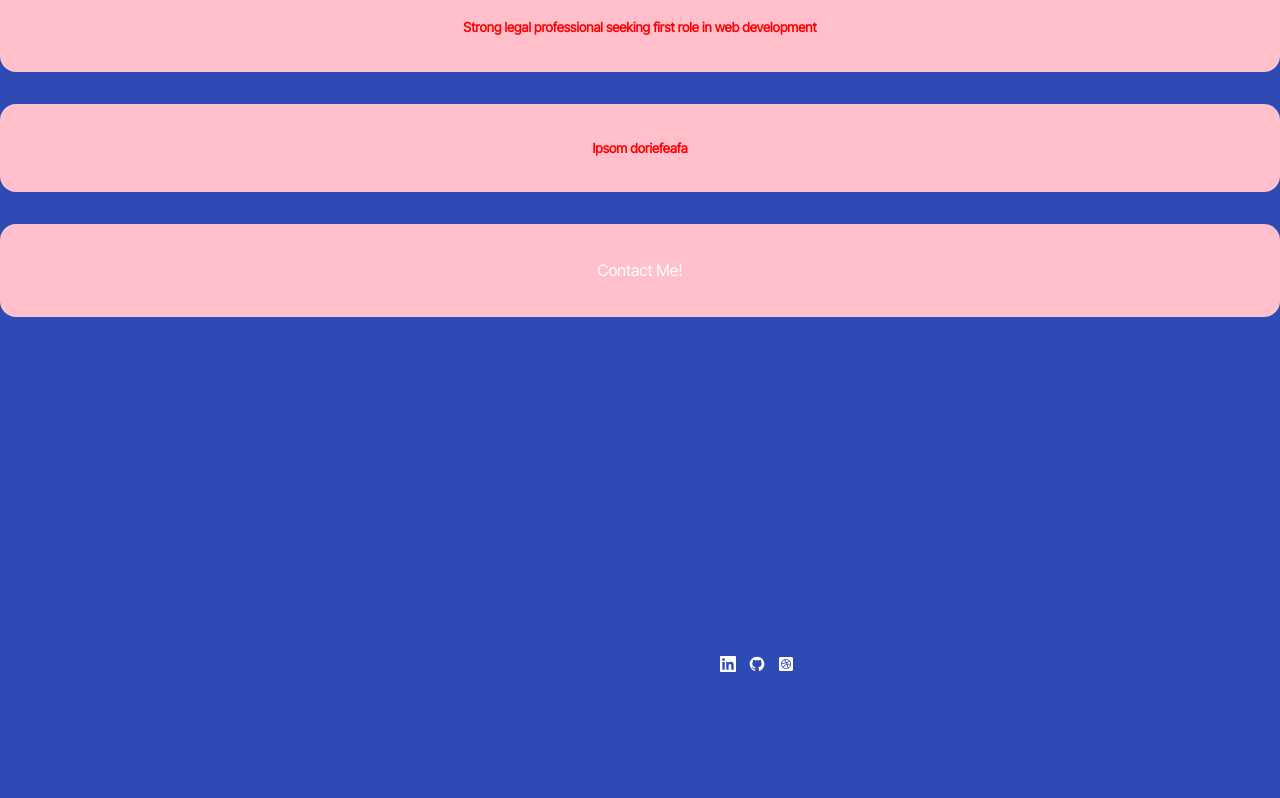
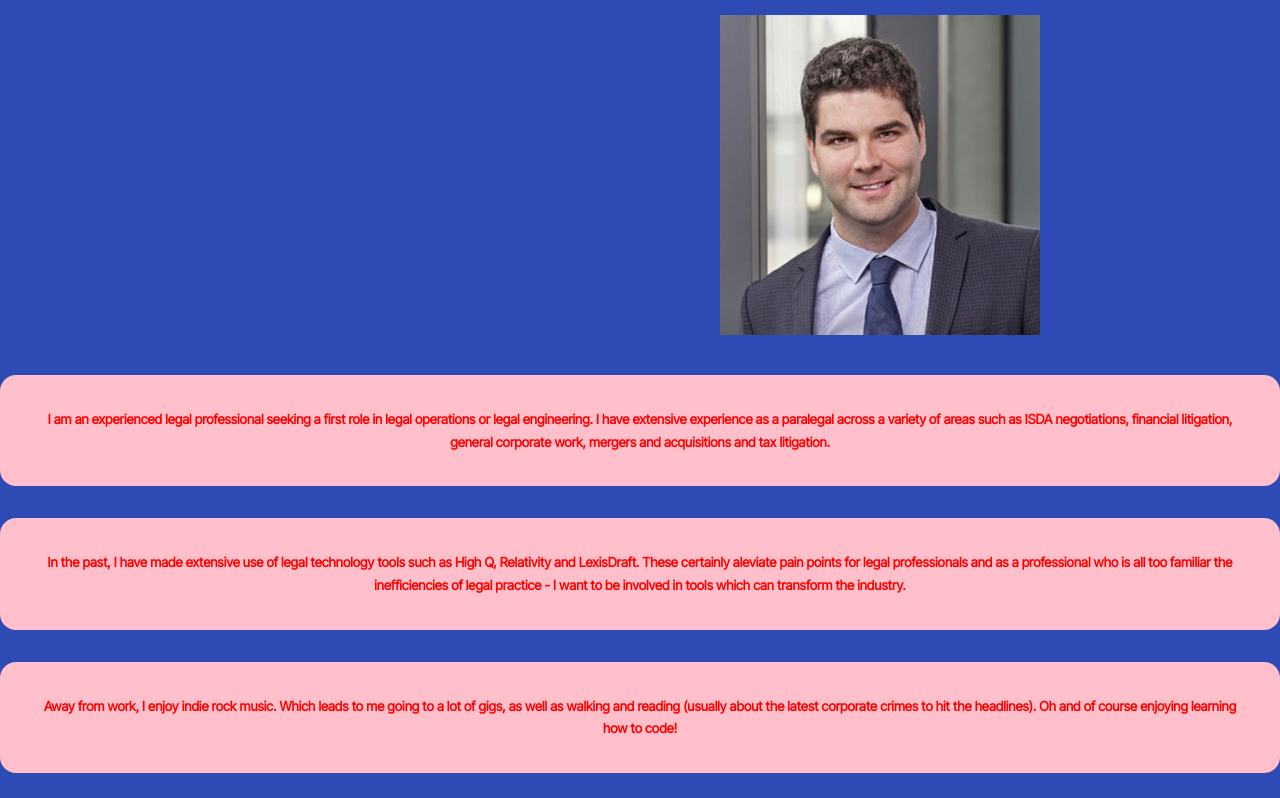
Before and after one commit to munnos/my-portfolio, a React (Create React App) app: page /about in a window 1280 px wide. Shown: the part 342-1140 px from the top of the page. Before the commit the page ends 1057 px from the top, so only its background shows below. Built offline with nearby package versions, Linux system fonts and the light colour scheme.

Commit message:
Changes to resume

```diff
--- a/src/components/about/About.jsx
+++ b/src/components/about/About.jsx
@@ -1,42 +1,64 @@
-import React from 'react'
-import './about.css'
-
+import React from "react";
+import "./about.css";
+import Me from './../../assets/Me.jpg';
 
 const About = () => {
   return (
-    <section class='about'>
+    <section class="about">
       <h1 id="aboutmeHeader">About Me</h1>
+      <div>
+      <img id="picofMe" src={Me} alt="me" />
+      </div>
       <div className="containeraboutContainer">
-
-
         <div className="aboutContent">
           <article className="aboutCards">
-            <h5> Strong legal professional seeking first role in web development</h5>
-
+            <h5>
+              {" "}
+              I am an experienced legal professional seeking a first role in
+              legal operations or legal engineering. I have extensive experience
+              as a paralegal across a variety of areas such as ISDA
+              negotiations, financial litigation, general corporate work,
+              mergers and acquisitions and tax litigation.
+            </h5>
           </article>
         </div>
 
         <div className="aboutContent">
           <article className="aboutCards">
-            <h5> Ipsom doriefeafa</h5>
+            <h5>
+              {" "}
+              In the past, I have made extensive use of legal technology tools
+              such as High Q, Relativity and LexisDraft. These certainly
+              aleviate pain points for legal professionals and as a professional
+              who is all too familiar the inefficiencies of legal practice - I
+              want to be involved in tools which can transform the industry.
+            </h5>
           </article>
         </div>
 
         <div className="aboutContent">
           <article className="aboutCards">
-            <a href="/contact" className='btnPrimary'> Contact Me! </a>
+            <h5>
+              {" "}
+              Away from work, I enjoy indie rock music. Which leads to me going
+              to a lot of gigs, as well as walking and reading (usually about
+              the latest corporate crimes to hit the headlines). Oh and of
+              course enjoying learning how to code!
+            </h5>
+          </article>
+        </div>
+
+        <div className="aboutContent">
+          <article className="aboutCards">
+            <a href="/contact" className="btnPrimary">
+              {" "}
+              Contact Me!{" "}
+            </a>
           </article>
         </div>
       </div>
+    </section>
+  );
+};
 
-
-
-
-
-
-      </section>
-
-  )
-}
-
-export default About
+export default About;
--- a/src/components/about/about.css
+++ b/src/components/about/about.css
@@ -48,7 +48,15 @@
 
 } */
 
+#picofMe {
+    height: 40vh;
+    width: 40vh;
+    margin-left: 90vh;
+    margin-top: 4rem;
+    border-radius: 12 rem 12 rem 0 0;
+    padding: 5rem 1.5rem 1.5 rem 1.5rem;
 
+  }
 
 .aboutCards {
    background: pink;
@@ -57,7 +65,7 @@
    padding: 2rem;
    text-align: center;
    margin-top: 2rem;
-   grid-template-rows: 1fr 2fr 1fr;
+   grid-template-rows: 1fr 1fr 2fr 1fr;
 
 
 }
@@ -74,4 +82,11 @@
     #aboutmeHeader {
         padding-left: 0;
         width: 90%;
-    }}
+    }
+
+    #picofMe {
+
+        margin-left: 0;
+
+
+      }}
--- a/src/components/header/Nav.jsx
+++ b/src/components/header/Nav.jsx
@@ -4,7 +4,7 @@ import '../../index.css';
 import { TiHome } from 'react-icons/ti';
 import { MdOutlineMessage} from 'react-icons/md';
 import {TbUserCircle} from 'react-icons/tb';
-import {GrDocumentPdf} from 'react-icons/gr';
+import {AiOutlineFileWord} from 'react-icons/ai';
 import {TfiBook} from 'react-icons/tfi';
 import {useState} from 'react';
 
@@ -17,7 +17,7 @@ const Nav = () => {
 <a href="/about" onClick={() => setactiveNav('/about')} className={activeNav === '/about' ? 'active' : ''}><TbUserCircle /></a>
 <a href="/contact" onClick={() => setactiveNav('/contact')} className={activeNav === '/contact' ? 'active' : ''}><MdOutlineMessage /></a>
 <a href="/portfolio" onClick={() => setactiveNav('/portfolio')} className={activeNav === '/portfolio' ? 'active' : ''}><TfiBook /></a>
-<a href="/cv" onClick={() => setactiveNav('/cv')} className={activeNav === '/cv' ? 'active' : ''}><GrDocumentPdf /></a>
+<a href="/cv" onClick={() => setactiveNav('/cv')} className={activeNav === '/cv' ? 'active' : ''}><AiOutlineFileWord /></a>
 </nav>
   )
 }
--- a/src/components/header/nav.css
+++ b/src/components/header/nav.css
@@ -13,6 +13,7 @@ nav {
     max-width: max-content;
     margin-bottom: 2rem;
     margin-top: 2rem;
+
 
 
 }
--- a/src/components/home/home.css
+++ b/src/components/home/home.css
@@ -10,7 +10,7 @@
 #picofMe {
     height: 40vh;
     width: 40vh;
-    left: calc(50% - 7.5rem);
+    margin-left: 90vh;
     margin-top: 4rem;
     border-radius: 12 rem 12 rem 0 0;
 
--- a/src/components/resume/Resume.jsx
+++ b/src/components/resume/Resume.jsx
@@ -8,7 +8,31 @@ const Resume = () => {
     <div className="cta">
         <a href={CV} download className="resumeCards">Download CV</a>
         <a href="/contact" className='resumeCards'>Contact me</a>
-        <div className="me"> </div>
+    <div className="resumeCards">
+      <li> Proficiencies:
+        <ul>
+            MongoDb
+        </ul>
+        <ul>
+            Javascript
+        </ul>
+        <ul>
+            React
+        </ul>
+        <ul>
+            SQL
+        </ul>
+        <ul>
+            CSS
+        </ul>
+        <ul>
+            NodeJS
+        </ul>
+        <ul>
+            More coming soon!
+        </ul>
+      </li>
+    </div>
     </div>
   )
 }
--- a/src/components/resume/resume.css
+++ b/src/components/resume/resume.css
@@ -1,6 +1,11 @@
 .cta {
     display: grid;
     justify-items: center;
+    margin-bottom: 30vh;
+}
+
+li {
+    color: white;
 }
 
 .btn.resumeBtns {
--- a/src/index.css
+++ b/src/index.css
@@ -102,6 +102,8 @@ a:hover {
     color: var(--color-primary);
 }
 
+
+
 /* img {
     display: block;
     width: 100%;
```
Lines whose indentation alone changed are shown as unchanged.
